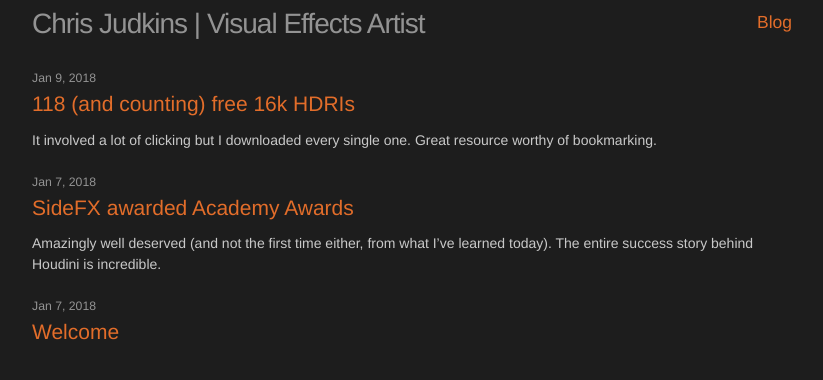
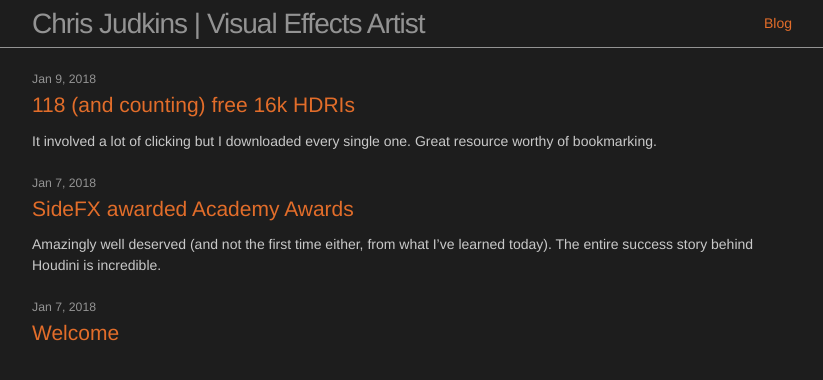
Before and after one commit to ChrisJ3D/Portfolio, a Jekyll site: the page built from blog.md, in a window 1280 px wide. Shown: the top 380 px of the page, without its empty margins (228-1051 px from the left). Built offline with Jekyll 4.4.1, drawn with Linux system fonts in a browser that asks for light colours.

```diff
--- a/_config.yml
+++ b/_config.yml
@@ -18,7 +18,7 @@ email: mail@chrisjudkins.com
 description: >- # this means to ignore newlines until "baseurl:"
   Chris Judkins - Visual Effects Artist. Reel, portfolio, tutorials, and resources for VFX work relating to film and games
 baseurl: "" # the subpath of your site, e.g. /blog
-url: "" # the base hostname & protocol for your site, e.g. http://example.com
+url: "https://chrisjudkins.com" # the base hostname & protocol for your site, e.g. http://example.com
 twitter_username: ChrisJ3D
 github_username:  ChrisJ3D
 linkedin_username: chrisjudkins
@@ -43,4 +43,9 @@ plugins:
 #   - vendor/ruby/
 
 defaults:
-  permalink: /:tag/:title
+  -
+    scope:
+      path: "" # an empty string here means all files in the project
+      type: "posts"
+    values:
+      permalink: /:categories/:title
--- a/_includes/icon-linkedin.html
+++ b/_includes/icon-linkedin.html
@@ -1 +1 @@
-<a href="https://linkedin.com/in/{{ include.username }}"><span class="icon icon--github">{% include icon-linkedin.svg %}</span><span class="username">{{ include.username }}</span></a>
+<a href="https://linkedin.com/in/{{ include.username }}"><span class="icon icon--linkedin">{% include icon-linkedin.svg %}</span><span class="username">{{ include.username }}</span></a>
--- a/_includes/icon-mail.html
+++ b/_includes/icon-mail.html
@@ -1 +1 @@
-<a href="mailto:mail@chrisjudkins.com"><span class="icon icon--github">{% include icon-mail.svg %}</span><span class="username">{{ include.username }}</span></a>
+<a href="mailto:mail@chrisjudkins.com"><span class="icon icon--mail">{% include icon-mail.svg %}</span><span class="username">{{ include.username }}</span></a>
--- a/_layouts/post.html
+++ b/_layouts/post.html
@@ -4,7 +4,12 @@ layout: default
 <article class="post" itemscope itemtype="http://schema.org/BlogPosting">
 
   <header class="post-header">
+    {% if page.link %}
+    <a href="{{ page.link }}">
+    {% endif %}
     <h1 class="post-title" itemprop="name headline">{{ page.title | escape }}</h1>
+    </a>
+
     <p class="post-meta">
       <time datetime="{{ page.date | date_to_xmlschema }}" itemprop="datePublished">
         {% assign date_format = site.minima.date_format | default: "%b %-d, %Y" %}
--- a/_sass/minima/_layout.scss
+++ b/_sass/minima/_layout.scss
@@ -3,7 +3,7 @@
  */
 .site-header {
   border-top: 0px solid $grey-color-dark;
-  border-bottom: 0px solid $grey-color-light;
+  border-bottom: 1px solid $grey-color-dark;
   min-height: $spacing-unit * 1.865;
 
   // Positioning context for the mobile navigation icon
@@ -43,7 +43,6 @@
   .page-link {
     color: $brand-color;
     line-height: $base-line-height;
-    font-size: 125%;
 
     // Gaps between nav items, but not on the last one
     &:not(:last-child) {
@@ -160,14 +159,9 @@
 @include media-query($on-laptop) {
   .footer-col-1,
   .footer-col-2 {
-    width: -webkit-calc(50% - (#{$spacing-unit} / 2));
-    width:         calc(50% - (#{$spacing-unit} / 2));
-  }
-
-  .footer-col-3 {
-    width: -webkit-calc(100% - (#{$spacing-unit} / 2));
-    width:         calc(100% - (#{$spacing-unit} / 2));
-    text-align: right;
+    width: -webkit-calc(45% - (#{$spacing-unit} / 2));
+    width:         calc(45% - (#{$spacing-unit} / 2));
+    text-align: justify;
   }
 }
 
--- a/blog.md
+++ b/blog.md
@@ -3,15 +3,3 @@ layout: blog
 title: Blog
 permalink: /blog/
 ---
-
-This is the base Jekyll theme. You can find out more info about customizing your Jekyll theme, as well as basic Jekyll usage documentation at [jekyllrb.com](https://jekyllrb.com/)
-
-You can find the source code for Minima at GitHub:
-[jekyll][jekyll-organization] /
-[minima](https://github.com/jekyll/minima)
-
-You can find the source code for Jekyll at GitHub:
-[jekyll][jekyll-organization] /
-[jekyll](https://github.com/jekyll/jekyll)
-
-[jekyll-organization]: https://github.com/jekyll
```
Also changed, not shown: _includes/disqus_comments.html (deleted, +0 -20 lines), 1 other file.
